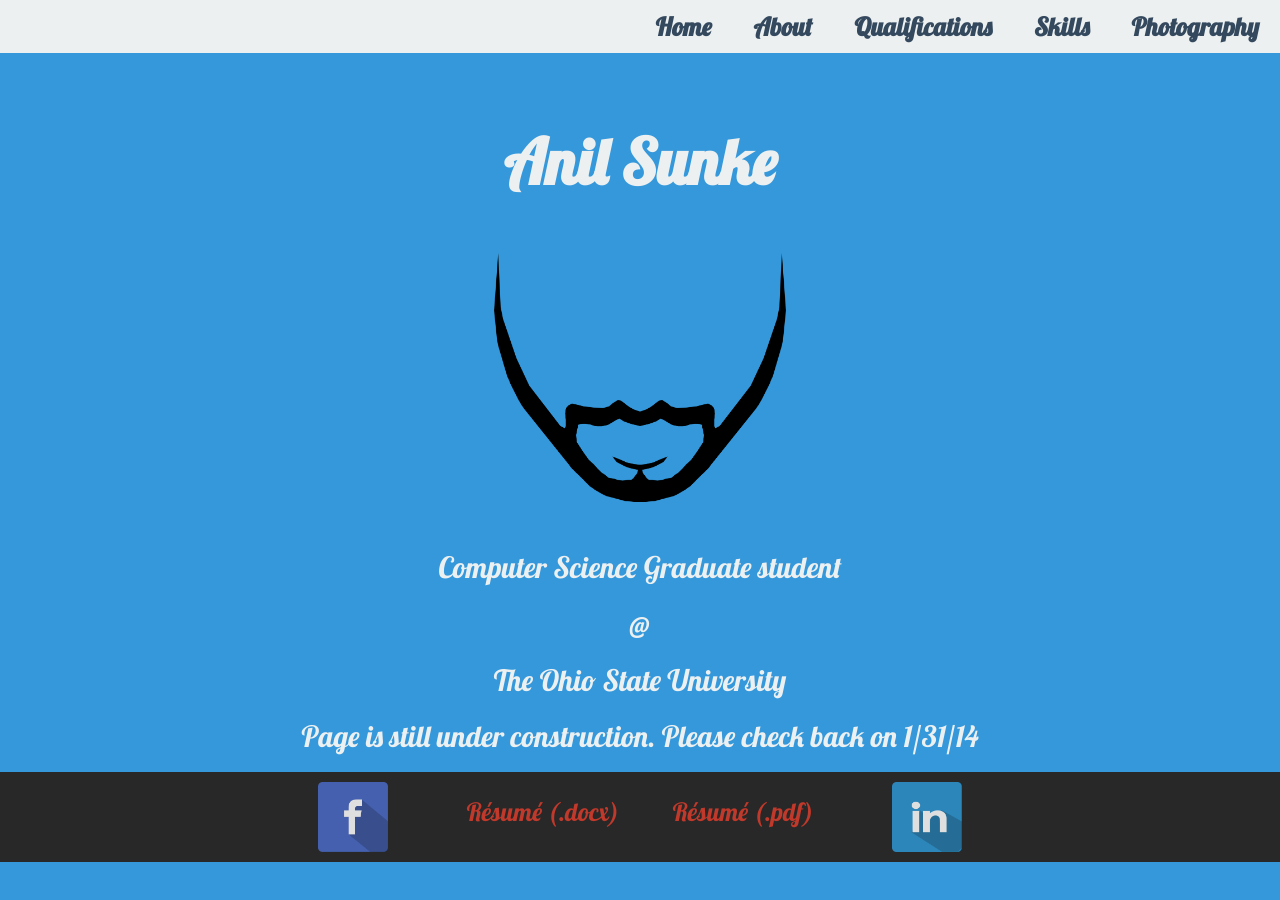
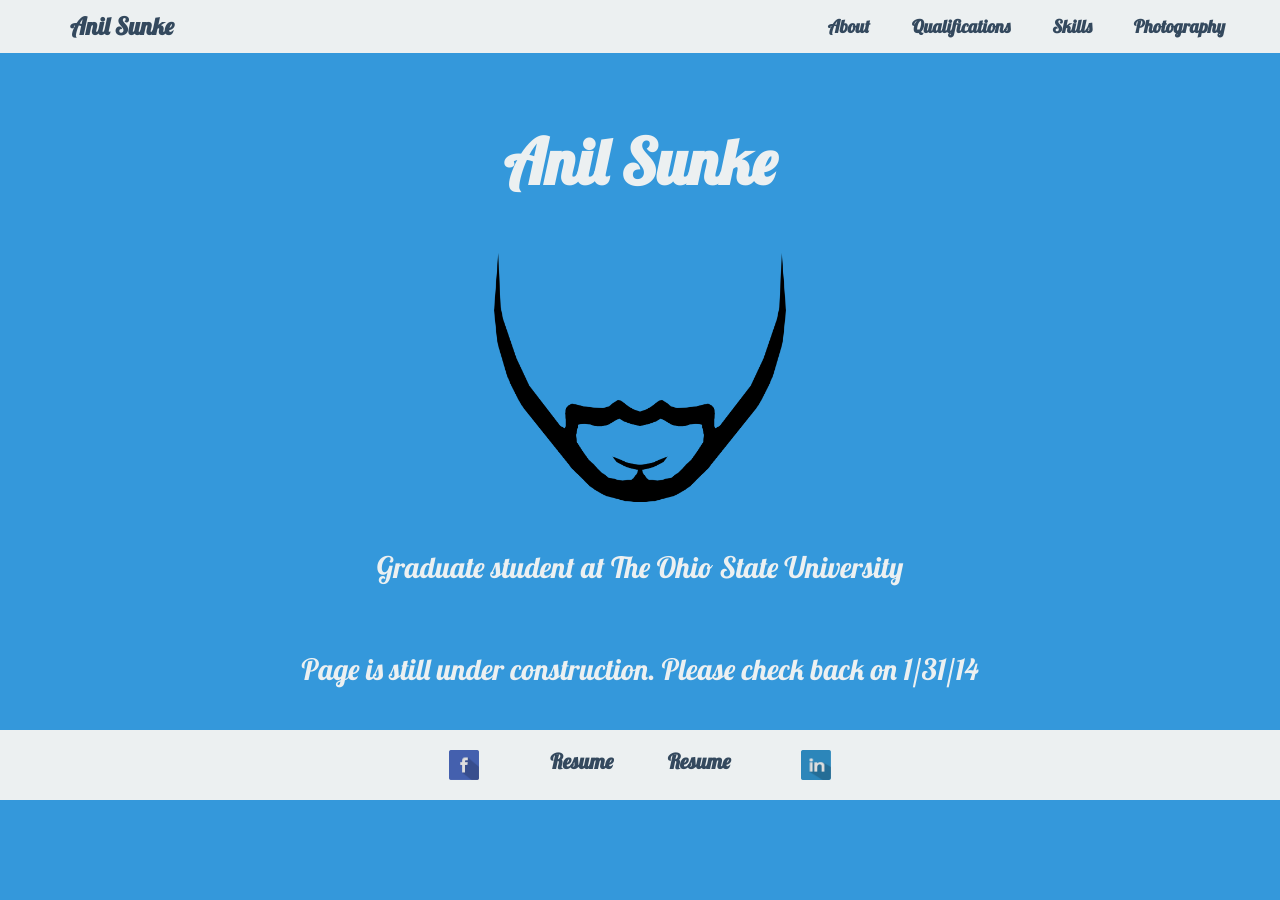
Before and after one commit to anilsunke/anilsunke.github.io, a plain HTML site: page index.html in a window 1280 px wide. After the commit the page ends 800 px from the top, so only its background shows below. Drawn offline with nearby package versions, Linux system fonts and the light colour scheme.

Commit message:
Centered Header and Footer bars (white background)

```diff
--- a/css/style.css
+++ b/css/style.css
@@ -21,32 +21,12 @@ img{
 	background: #3498db;
 }
 
-.headdiv{
-	background-color: #ecf0f1;
-	font-family: "Lobster",cursive;
-	color: #3498db;
-	margin-top: 0px;
-	position: fixed;
-	width: 50%;
-	display: inline-block;
-	float: none;
-}
-
 .galleria-container{
 	background: #282828;
 }
 
 .lobster{
 	font-family: "Lobster",cursive;
-}
-
-.navbar{
-	width: 100%;
-	position: fixed;
-	vertical-align: middle;
-	padding-top: ;
-	border-radius: 0;
-	font-size:
 }
 
 #home{
@@ -73,37 +53,6 @@ img{
 	margin: 0;
 	width: 100%;
 }
-#footer{
-	background-color: #282828;
-}
-
-#footer img{
-	width: 120px;
-	padding: 10px 25px 10px 25px;
-}
-
-#footer a{
-	padding: 10px 25px 10px 25px;
-}
-
-#wrap {min-height: 100%;}
-
-/*Opera Fix*/
-body:before {
-	content:"";
-	height:100%;
-	float:left;
-	width:0;
-	margin-top:-32767px;/
-}
-
-#main {overflow:auto;
-	padding-bottom: 150px;}
-
-#footdiv {position: relative;
-	margin-top: -150px;
-	height: auto;
-	clear:both;}
 
 .showcase-item{
 	height: 100px;
@@ -116,7 +65,22 @@ body:before {
 		width: 100%;
 		height: 100%;
 	}
-
+footer{
+	color: #c0392b;
+}
+footer img{
+	width: 30px;
+}
+.footernav li {
+    width: 10%; /* or whatever width you want for items */
+    display: inline-block;
+    float: none;
+    padding: 5px 5px 5px 5px;
+}
+.navbar .nav {
+    float: none;
+    text-align: center;
+}
 .text-centered { text-align:center; }
 .no-margin { margin:0; }
 .full-width {width: 100%;}
@@ -134,4 +98,13 @@ body:before {
 	#footer img{
 	width: 30px;
 	}
+	.footernav li {
+		float: none;;
+		display: inline;
+		text-align: center;
+	}
+	.navbar .nav {
+		float: none;
+		text-align: center;
+	}
 }
--- a/index.html
+++ b/index.html
@@ -60,33 +60,26 @@
 	</script>
 </head>
 <body class="lobster">
-	<div id="wrap">
-		<div id="main">
 	<header>
-				<nav class="navbar navbar-default text-centered" role="navigation">
-					<!-- Brand and toggle get grouped for better mobile display -->
-					<div class="navbar-header">
-						<button type="button" class="navbar-toggle" data-toggle="collapse" data-target="#bs-example-navbar-collapse-1">
-							<span class="sr-only">Toggle navigation</span>
+		<div class="navbar navbar-default navbar-fixed-top">
+			<div class="container">
+				<a href="#home" onclick="showhome()" class="navbar-brand">Anil Sunke</a>
+				<button class="navbar-toggle" data-toggle="collapse" data-target=".navHeaderCollapse">
 					<span class="icon-bar"></span>
 					<span class="icon-bar"></span>
 					<span class="icon-bar"></span>
 					<span class="icon-bar"></span>
 				</button>
-						<a class="navbar-brand" href="#"></a>
+				<div class="collapse navbar-collapse navHeaderCollapse">
+					<ul class="nav navbar-nav navbar-right">
+						<li><a href="#about" onclick="showabout()">About</a></li>
+						<li><a href="#qualifications" onclick="showquals()">Qualifications</a></li>
+						<li><a href="#skills" onclick="showskills()">Skills</a></li>
+						<li><a href="#gallery" onclick="showgallery()">Photography</a></li>
+					</ul>
 				</div>
-
-					<!-- Collect the nav links, forms, and other content for toggling -->
-					<div class="collapse navbar-collapse" id="bs-example-navbar-collapse-1">
-						<ul class="nav navbar-nav navbar-right" id="navigation">
-							<li class="lobster bigfont"><a href="#home" onclick="showhome()">Home</a></li>
-							<li class="lobster bigfont"><a href="#about" onclick="showabout()">About</a></li>
-							<li class="lobster bigfont"><a href="#qualifications" onclick="showquals()">Qualifications</a></li>
-							<li class="lobster bigfont"><a href="#skills" onclick="showskills()">Skills</a></li>
-							<li class="lobster bigfont"><a href="#gallery" onclick="showgallery()">Photography</a></li>
-						</ul>
-					</div><!-- /.navbar-collapse -->
-				</nav>
+			</div>
+		</div>
 	</header>
 
 	<div class="container">
@@ -99,9 +92,8 @@
 						<img src="./images/beard.png" alt="logo" id="beard"/>
 					</div>
 					<br>
-							<p class="bigfont">Computer Science Graduate student</p>
-							<p class="bigfont">@</p>
-							<p class="bigfont">The Ohio State University</p>
+					<p class="bigfont">Graduate student at The Ohio State University</p>
+					<br>
 					<p class="bigfont">Page is still under construction. Please check back on 1/31/14 </p>
 				</div>
 			</div>
@@ -122,6 +114,11 @@
 			<div class="jumbotron jumbotron-midnight text-centered">
 				<h1 class="lobster">How I do it!</h1>
 				<p>Please check back on 1/31/2014</p>
+				<div class="row">
+					<div class="skills-left" style="width: 50%; float: left;">Hi! I am left</div>
+					<div class="skills-right" style="width: 50%; flaot: right;">Hi! I am right</div>
+					<br style="clear:both;"/>
+				</div>
 			</div>
 		</section>
 		<section id="gallery" class="scroll-panel">
@@ -143,16 +140,26 @@
 			</div>
 		</section>
 	</div>
+	<footer>
+		<div class="navbar navbar-default navbar-fixed-bottom">
+			<div class="container">
+				<button class="navbar-toggle" data-toggle="collapse" data-target=".navFooterCollapse">
+					<span class="icon-bar"></span>
+					<span class="icon-bar"></span>
+					<span class="icon-bar"></span>
+					<span class="icon-bar"></span>
+				</button>
+				<div class="collapse navbar-collapse navFooterCollapse">
+					<ul class="nav navbar-nav footernav">
+						<li><a href="https://www.facebook.com/007.anil" target="_blank"><img src="./images/fb.png"/></a></li>
+						<li><a href="./Anil Sunke - Resume.docx" target="_blank" class="bigfont">Resume</a></li>
+						<li><a href="./Anil Sunke - Resume.pdf" target="_blank" class="bigfont">Resume</a></li>
+						<li><a href="http://www.linkedin.com/in/anilsunke" target="_blank"><img src="./images/linkedin.png"/></a></li>
+					</ul>
 				</div>
 			</div>
-	<div id="footdiv">
-		<section class="text-centered" id="footer" class="scroll-panel">
-			<a href="https://www.facebook.com/007.anil"><img src="./images/fb.png"></a>
-			<a href="./Anil Sunke - Resume.docx" target="_blank" class="lobster bigfont">Résumé (.docx)</a>
-			<a href="./Anil Sunke - Resume.pdf" target="_blank" class="lobster bigfont">Résumé (.pdf)</a>
-			<a href="http://www.linkedin.com/in/anilsunke"><img src="./images/linkedin.png"></a>
-		</section>
 		</div>
+	</footer>
 	<script src="http://ajax.googleapis.com/ajax/libs/jquery/1.10.2/jquery.min.js"></script>
 	<script src="http://ajax.googleapis.com/ajax/libs/jqueryui/1.10.3/jquery-ui.min.js"></script>
 	<script type="text/javascript" src="./bootstrap/js/bootstrap.js"></script>
```
Lines whose indentation alone changed are shown as unchanged.
